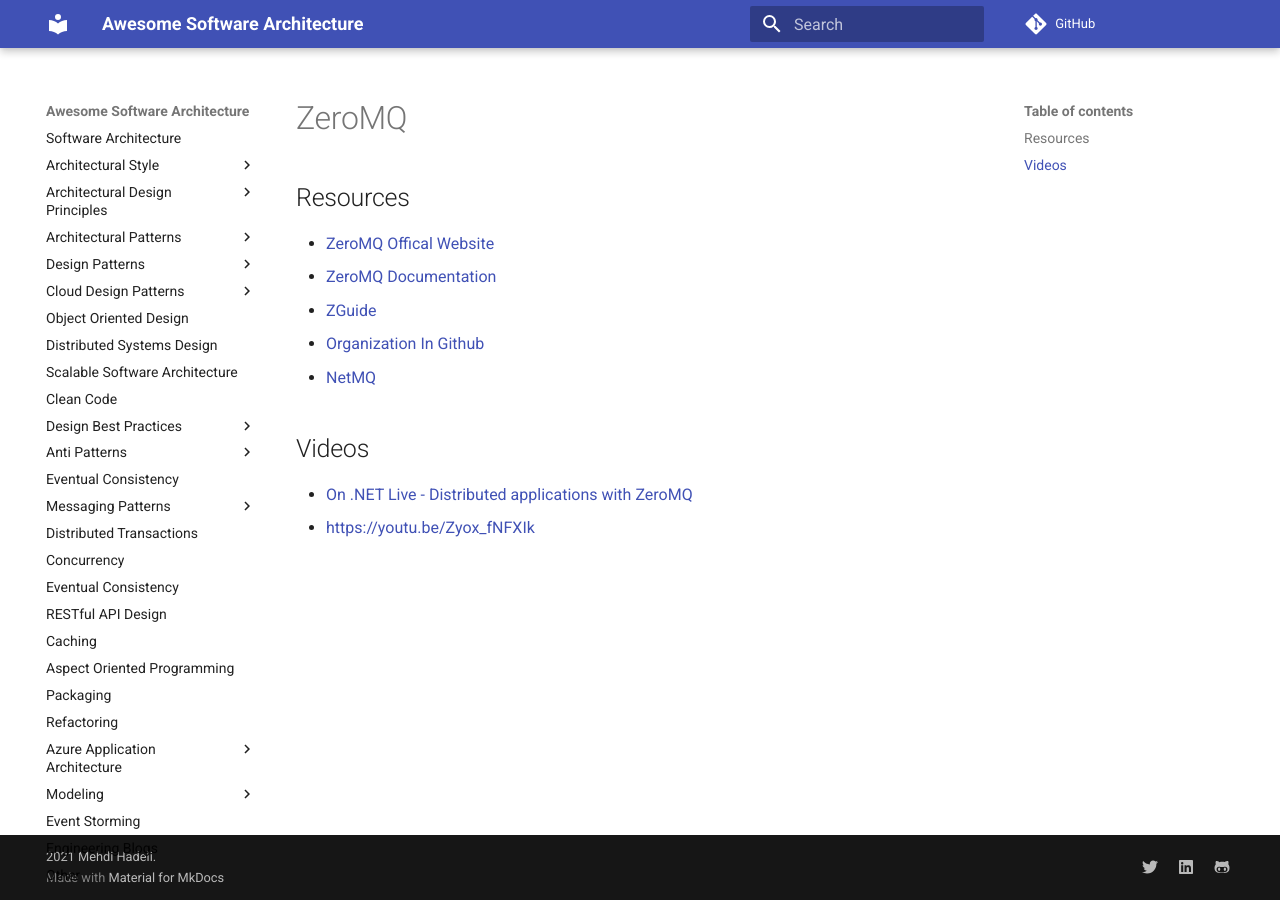
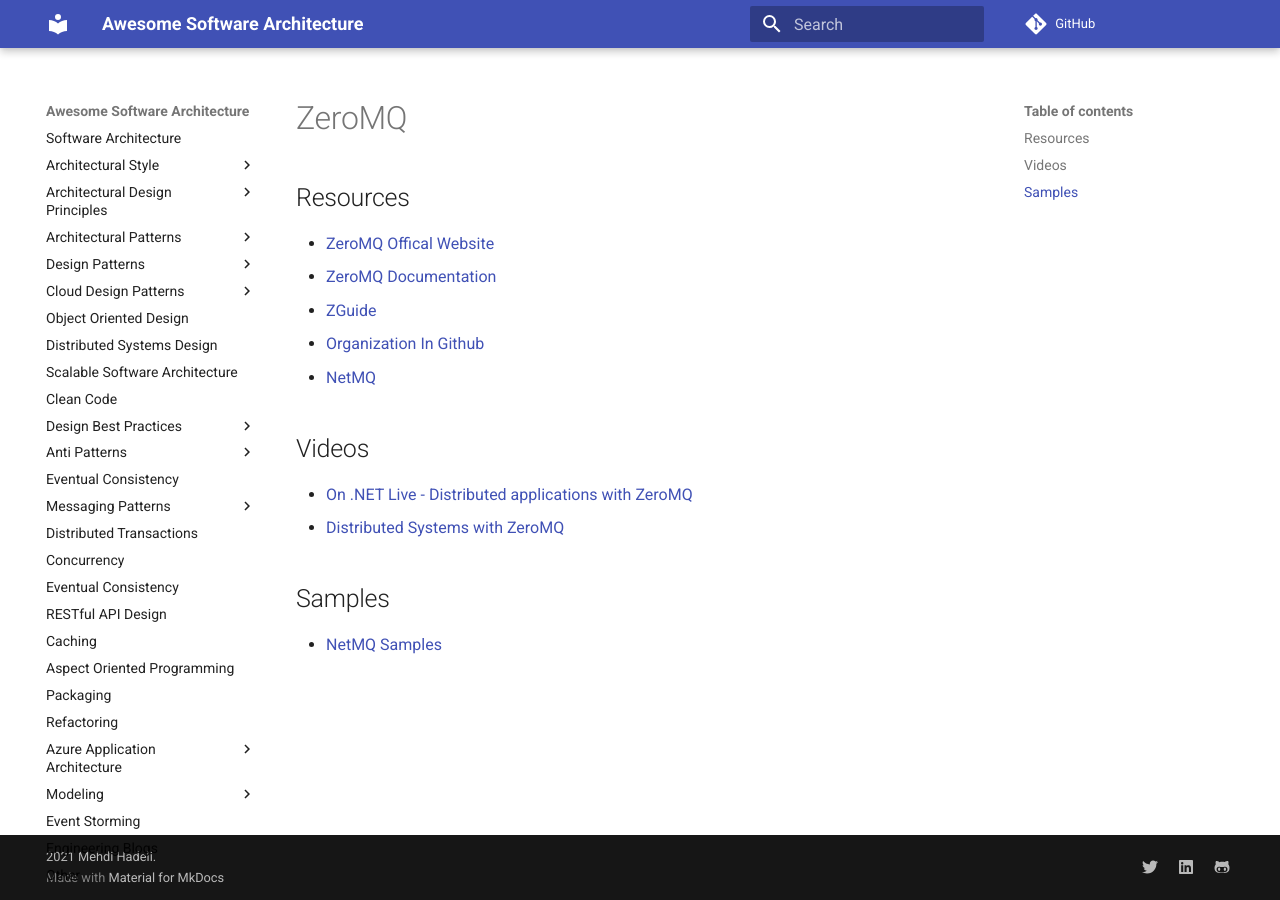
Before and after one commit to mehdihadeli/awesome-software-architecture, an MkDocs documentation site: the page built from docs/messaging/zeromq.md, in a window 1280 px wide. Built offline with MkDocs 1.6.1 and Material for MkDocs 9.7.7, drawn with Linux system fonts in a browser that asks for light colours; comment, search, counter and statistics services are not loaded.

Commit message:
Edit videos section and add NetMQ samples
Edit last item of videos section and add NetMQ samples

```diff
--- a/docs/messaging/zeromq.md
+++ b/docs/messaging/zeromq.md
@@ -7,6 +7,10 @@
 - [Organization In Github](https://github.com/zeromq)
 - [NetMQ](https://netmq.readthedocs.io/en/latest/)
 
+
 ## Videos
 - [On .NET Live - Distributed applications with ZeroMQ](https://youtu.be/jIT8r2r5kV8)
-- [https://youtu.be/Zyox_fNFXIk](Distributed Systems with ZeroMQ)
+- [Distributed Systems with ZeroMQ](https://youtu.be/Zyox_fNFXIk)
+
+## Samples
+- [NetMQ Samples](https://github.com/NetMQ/Samples)
```
